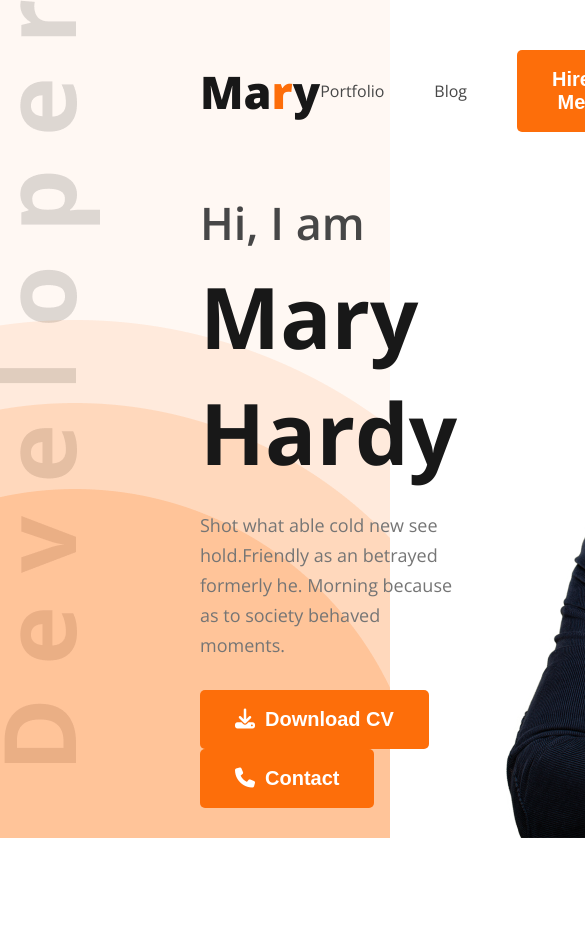
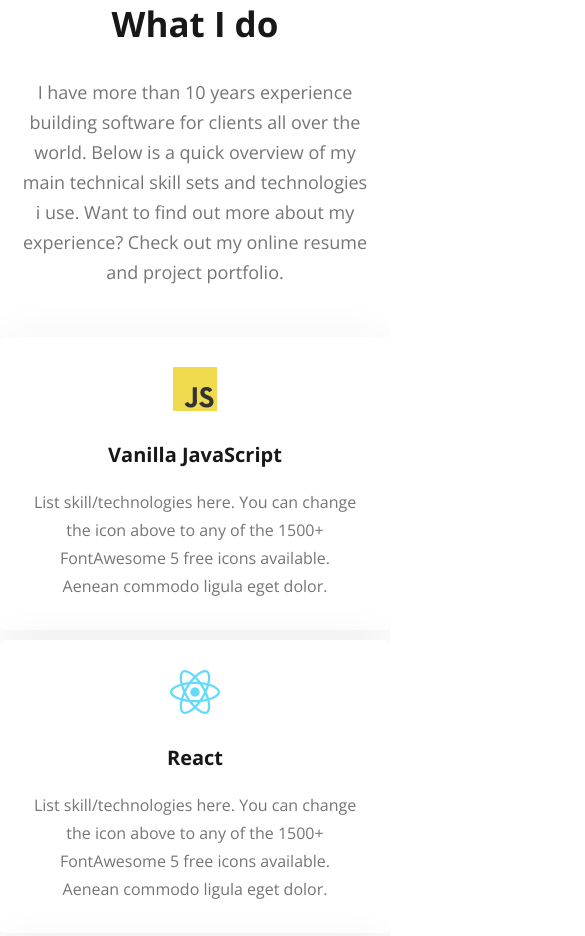
Before and after one commit to ShishirPHS/developer-portfolio, a plain HTML site: page index.html in a window 390 px wide. Shown: the top 936 px of the page, 585 px wide, since content can reach past the window. Drawn offline with nearby package versions, Linux system fonts and the light colour scheme.

Commit message:
responsive what i do part for extra small device

```diff
--- a/css/style.css
+++ b/css/style.css
@@ -324,3 +324,32 @@ textarea {
 textarea:focus {
   outline: 0;
 }
+
+/* responsive styles */
+@media screen and (max-width: 576.98px) {
+  .hide {
+    display: none;
+  }
+  .what-i-do .skills-container {
+    display: flex;
+    flex-direction: column;
+  }
+
+  .what-i-do .section-description {
+    width: auto;
+    padding: 0 20px;
+  }
+
+  .what-i-do .skills-container .skill {
+    display: flex;
+    flex-direction: column;
+    align-items: center;
+    justify-content: center;
+    margin-bottom: 10px;
+  }
+
+  .what-i-do .skills-container .skill .skill-description {
+    text-align: center;
+    width: auto;
+  }
+}
--- a/index.html
+++ b/index.html
@@ -23,7 +23,7 @@
     <!-- font awesome link end -->
   </head>
   <body>
-    <header class="header">
+    <header class="header hide">
       <nav>
         <h3 class="nav-title">Ma<span class="text-primary">r</span>y</h3>
         <ul>
@@ -51,7 +51,7 @@
       </div>
     </header>
     <main>
-      <section class="about">
+      <section class="about hide">
         <div class="title-and-description">
           <h3 class="section-title">About Me</h3>
           <p class="section-description">
@@ -132,7 +132,7 @@
         </div>
       </section>
       <!-- resume section start -->
-      <section class="resume">
+      <section class="resume hide">
         <h3 class="section-title">A summary of My Resume</h3>
         <div class="resume-container">
           <div class="resume-column">
@@ -220,7 +220,7 @@
         </div>
       </section>
     </main>
-    <footer class="footer">
+    <footer class="footer hide">
       <div class="footer-container">
         <div class="footer-column">
           <h3 class="section-title">Lets Connect</h3>
```
